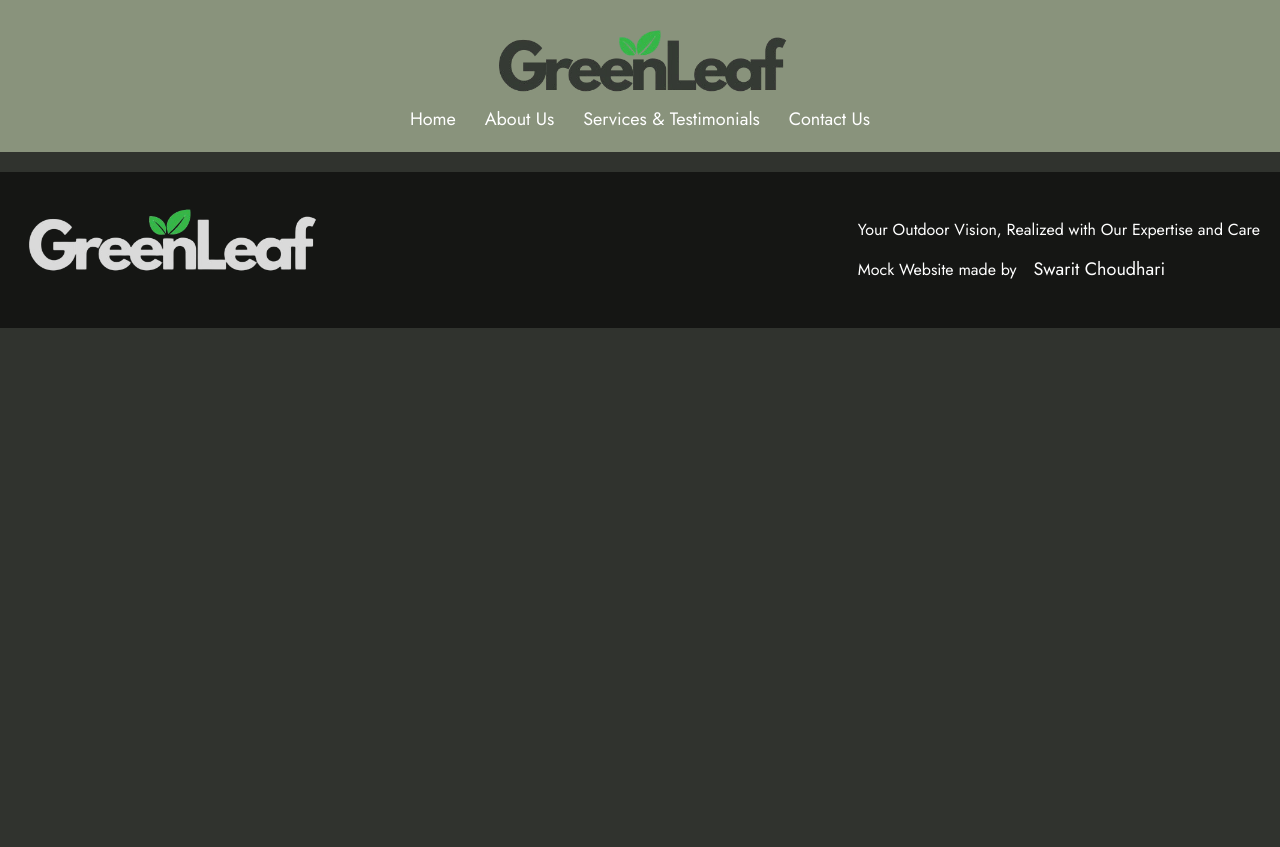
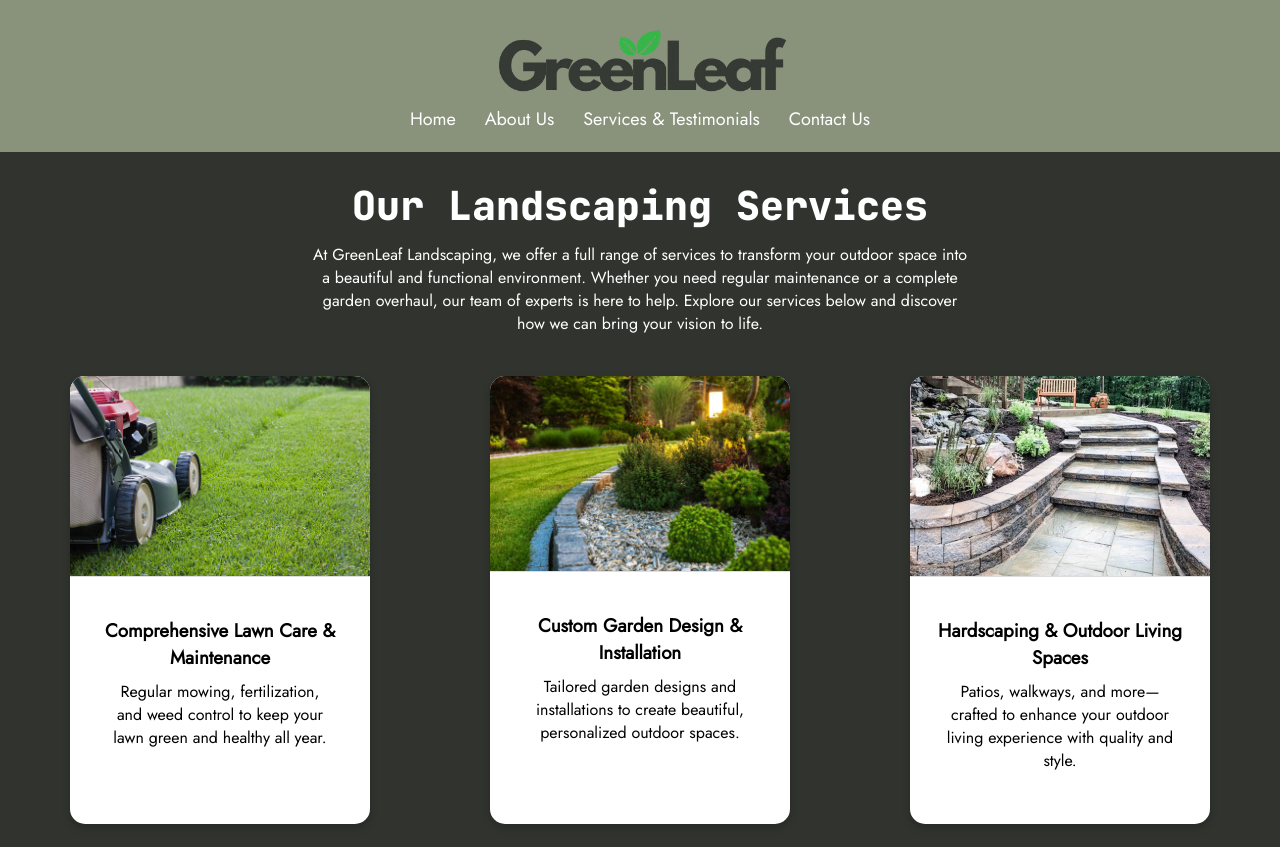
Before and after one commit to SwiftyProgrammer690/greenleaf-mock, a plain HTML site: page services.html in a window 1280 px wide. Shown: the top 847 px of the page. Before the commit the page ends 800 px from the top, so only its background shows below. Drawn offline with Linux system fonts and the light colour scheme.

Commit message:
good services page, need to add testimonials

```diff
--- a/services.html
+++ b/services.html
@@ -4,7 +4,7 @@
     <meta charset="UTF-8">
     <meta name="viewport" content="width=device-width, initial-scale=1.0">
     <link rel="icon" type="image/x-icon" href="/imgs/2-removebg-preview.png">
-    <title></title>
+    <title>GreenLeaf Landscaping | Services and Testimonials</title>
     <link rel="stylesheet" href="style.css">
 </head>
 <body>
@@ -18,6 +18,37 @@
                 <a href="contact.html">Contact Us</a>
             </div>
         </div>
+        <div class="main-p-h">
+            <center>
+                <h1 class="specialh" style="font-size: 40px;">Our Landscaping Services</h1>
+                <div class="fitted-p">
+                    <p style="margin-top: -40px;">At GreenLeaf Landscaping, we offer a full range of services to transform your outdoor space into a beautiful and functional environment. Whether you need regular maintenance or a complete garden overhaul, our team of experts is here to help. Explore our services below and discover how we can bring your vision to life.</p>
+                </div>
+                <div class="card-container">
+                    <div class="card">
+                      <img src="imgs/lawncare.jpg" width="600px" height="300px" alt="Image 1">
+                      <div class="description">
+                        <h3>Comprehensive Lawn Care & Maintenance</h3>
+                        <p style="color: black; margin-top: -30px;">Regular mowing, fertilization, and weed control to keep your lawn green and healthy all year.</p>
+                      </div>
+                    </div>
+                    <div class="card">
+                      <img src="imgs/gardendesign.jpg" alt="Image 2">
+                      <div class="description">
+                        <h3>Custom Garden Design & Installation</h3>
+                        <p style="color: black; margin-top: -30px;">Tailored garden designs and installations to create beautiful, personalized outdoor spaces.</p>
+                      </div>
+                    </div>
+                    <div class="card">
+                      <img src="imgs/hardscapin1.jpg" width="600px" height="400px" alt="Image 3">
+                      <div class="description">
+                        <h3>Hardscaping & Outdoor Living Spaces</h3>
+                        <p style="color: black; margin-top: -30px;">Patios, walkways, and more—crafted to enhance your outdoor living experience with quality and style.</p>
+                      </div>
+                    </div>
+                  </div>
+            </center>
+        </div>
         <div class="footer-down">
             <img style="float: left;" src="imgs/1-removebg-preview.png" alt="GreenLeaf landscaping logo" width="300" length="300">
             <div class="right" style="float: right;">
--- a/style.css
+++ b/style.css
@@ -159,3 +159,29 @@ button {
     border-radius: 4px;
     cursor: pointer;
 }
+
+.card-container {
+    display: flex;
+    justify-content: space-around;
+    gap: 20px; /* Space between cards */
+    margin: 20px;
+}
+
+.card {
+    width: 300px;
+    border-radius: 15px;
+    box-shadow: 0 4px 8px rgba(0, 0, 0, 0.2);
+    overflow: hidden;
+    text-align: center;
+    background-color: #fff; /* Optional: To distinguish cards from the background */
+}
+
+.card img {
+    width: 100%;
+    height: auto;
+    border-bottom: 1px solid #ddd;
+}
+
+.card .description {
+    padding: 15px;
+}
```
Also changed, not shown: index.html (+2 -2 lines), imgs/gardendesign.jpg (added), imgs/hardscapin1.jpg (added), imgs/hardscaping.jpg (added), imgs/lawncare.jpg (added).
